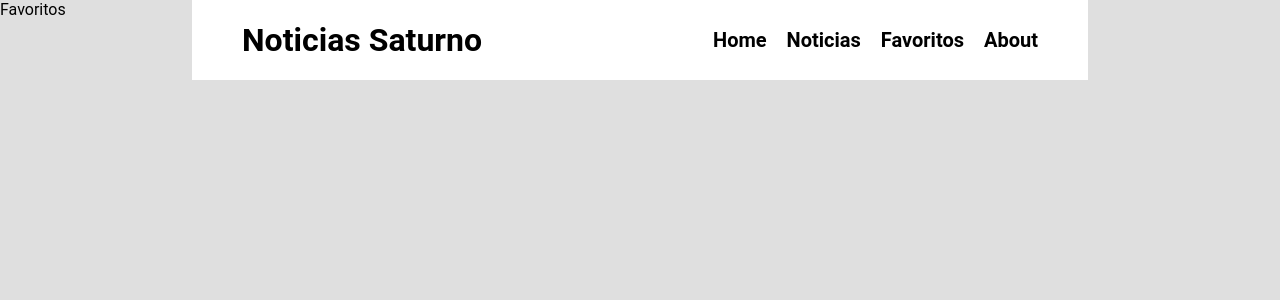
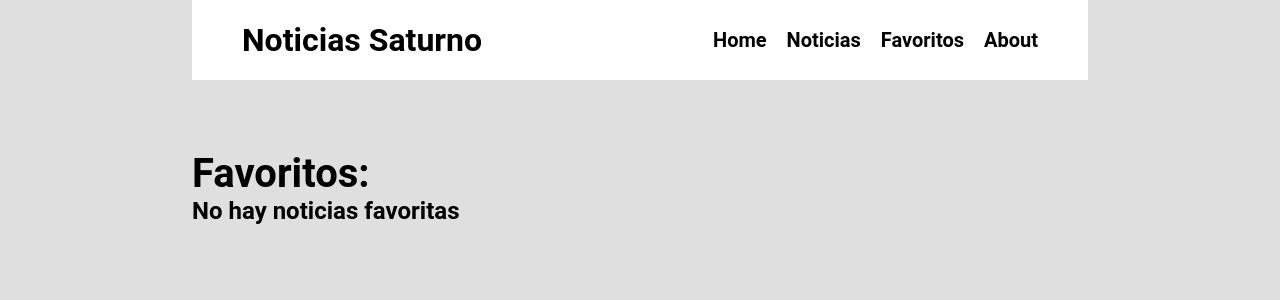
Before and after one commit to NachoBasilio/News-React-Time, a React (Vite) app: page /favoritos in a window 1280 px wide. Shown: the top 300 px of the page. Built offline with nearby package versions, Linux system fonts and the light colour scheme.

Commit message:
Terminada la parte de favoritos

```diff
--- /dev/null
+++ b/src/pages/Favoritos.css
@@ -0,0 +1,14 @@
+.contenedor-favorito{
+    display: flex;
+    flex-direction: column;
+    flex-wrap: wrap;
+    justify-content: center;
+    align-items: start;
+    width: 70%;
+    margin: 0 auto;
+    margin-top: 150px;
+}
+
+.contenedor-favorito h1{
+    font-size: 40px;
+}
--- a/src/pages/Favoritos.jsx
+++ b/src/pages/Favoritos.jsx
@@ -1,7 +1,32 @@
 import React from 'react'
+import "./Favoritos.css"
+import { useSelector } from 'react-redux'
+import NewsCard from '../components/NewsCard'
 
 export default function Favoritos() {
+  const noticias = useSelector(state => state.noticias.noticiasFavoritas)
+
   return (
-    <div>Favoritos</div>
+    <>
+      <div className="contenedor-favorito">
+        <h1>Favoritos:</h1>
+        {
+          noticias.length === 0 ?
+          <h2>No hay noticias favoritas</h2> :
+          noticias.map((noticia) => (
+            <NewsCard
+              key={noticia.titulo}
+              titulo={noticia.titulo}
+              autor={noticia.autor}
+              imagen={noticia.imagen}
+              url={noticia.url}
+              descripcion={noticia.descripcion}
+              fecha={noticia.fecha}
+              isFavorite={true}
+            ></NewsCard>))
+
+        }
+      </div>
+    </>
   )
 }
--- a/src/store/noticias/noticiasSlice.js
+++ b/src/store/noticias/noticiasSlice.js
@@ -12,7 +12,7 @@ const noticiasSlice = createSlice({
         state.noticiasFavoritas.push(action.payload)
     },
     removeNoticiaFavorita(state, action) {
-        state.noticiasFavoritas = state.noticiasFavoritas.filter(noticia => noticia.id !== action.payload.id)
+        state.noticiasFavoritas = state.noticiasFavoritas.filter(noticia => noticia.titulo !== action.payload.titulo)
     }
   }
 });
```
